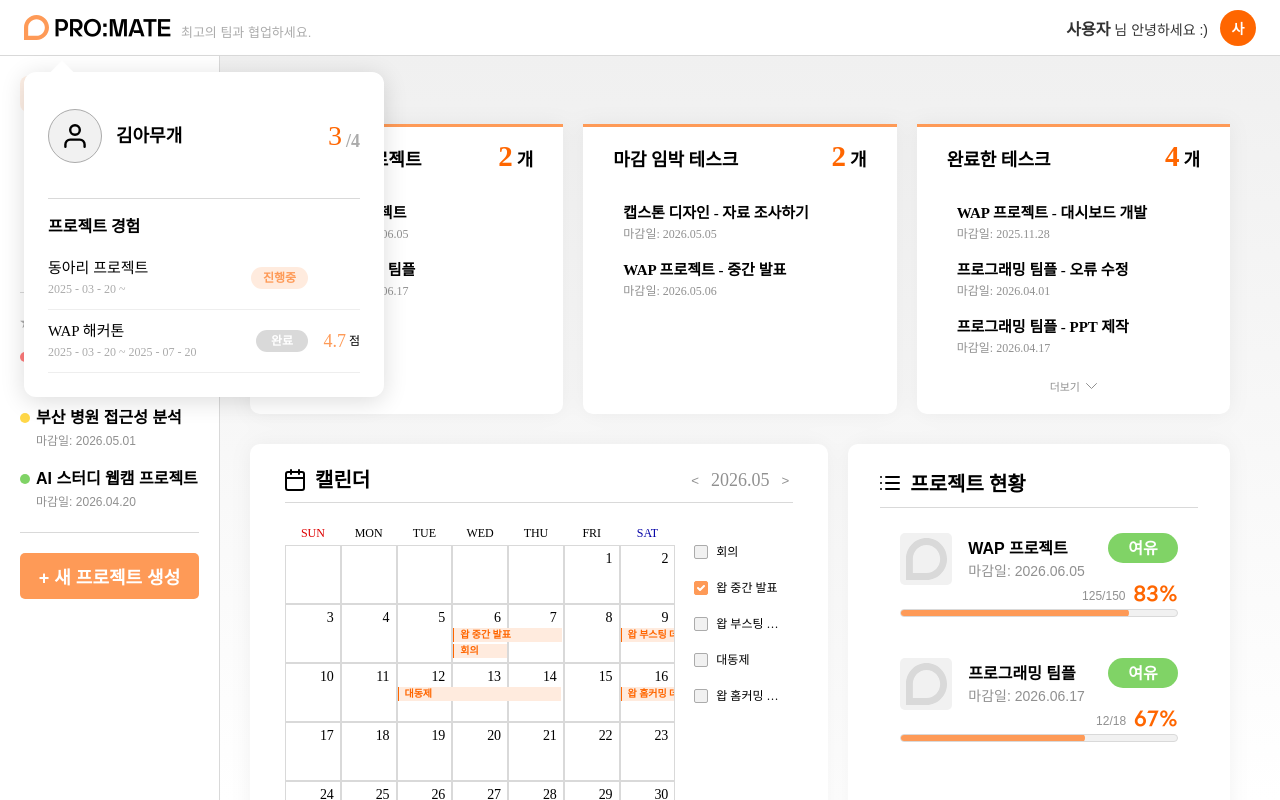
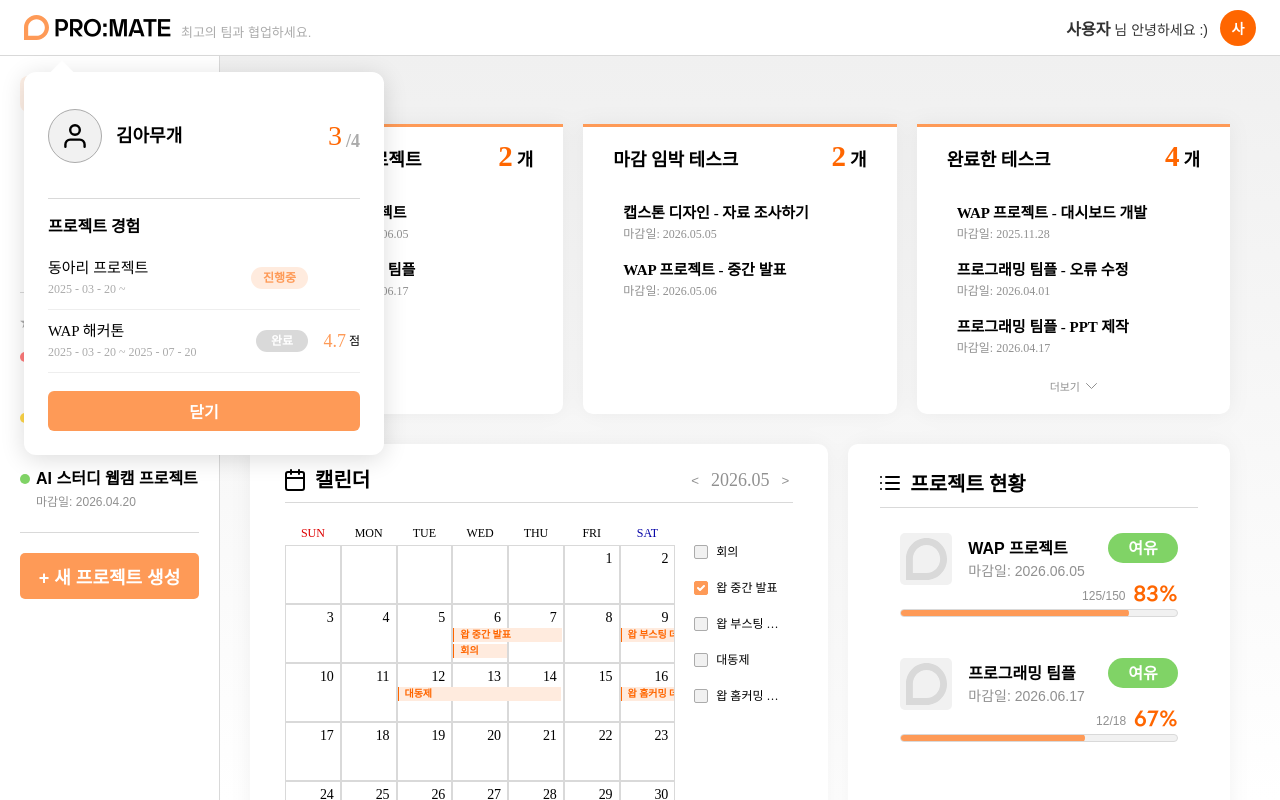
Before and after one commit to pknu-wap/promate, a React (Vite) app in the folder FE/: page / in a window 1280 px wide. Both pictures are taken after a click on the element "대시보드". Built offline with nearby package versions, Linux system fonts and the light colour scheme; no server answers; a web font is replaced by a local one.

Commit message:
feat: 모달창 닫기 버튼 추가

```diff
--- a/FE/src/components/ProfileModal/ProfileModal.jsx
+++ b/FE/src/components/ProfileModal/ProfileModal.jsx
@@ -75,7 +75,9 @@ function ProfileModal({ isOpen, onClose, user }) {
             ))}
           </div>
         </div>
-
+        <button type="button" className="profile-popover-close-btn" onClick={onClose}>
+          닫기
+        </button>
       </div>
     </>
   );
```
